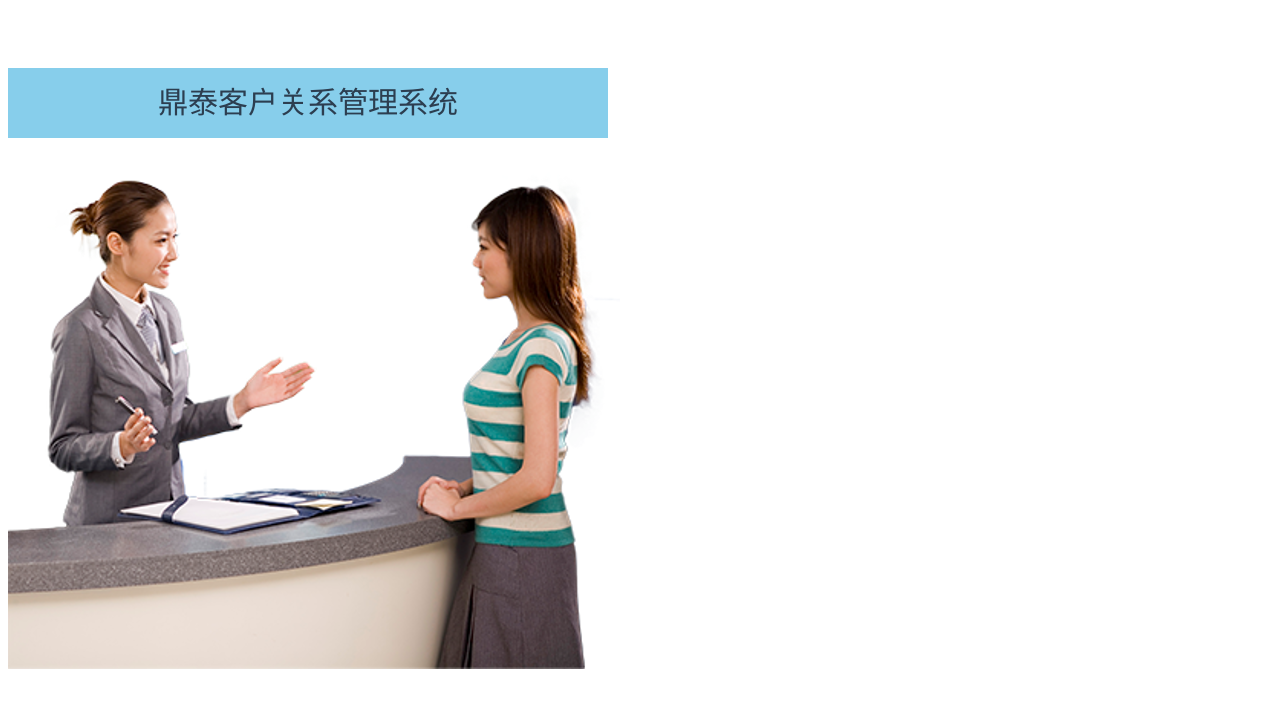
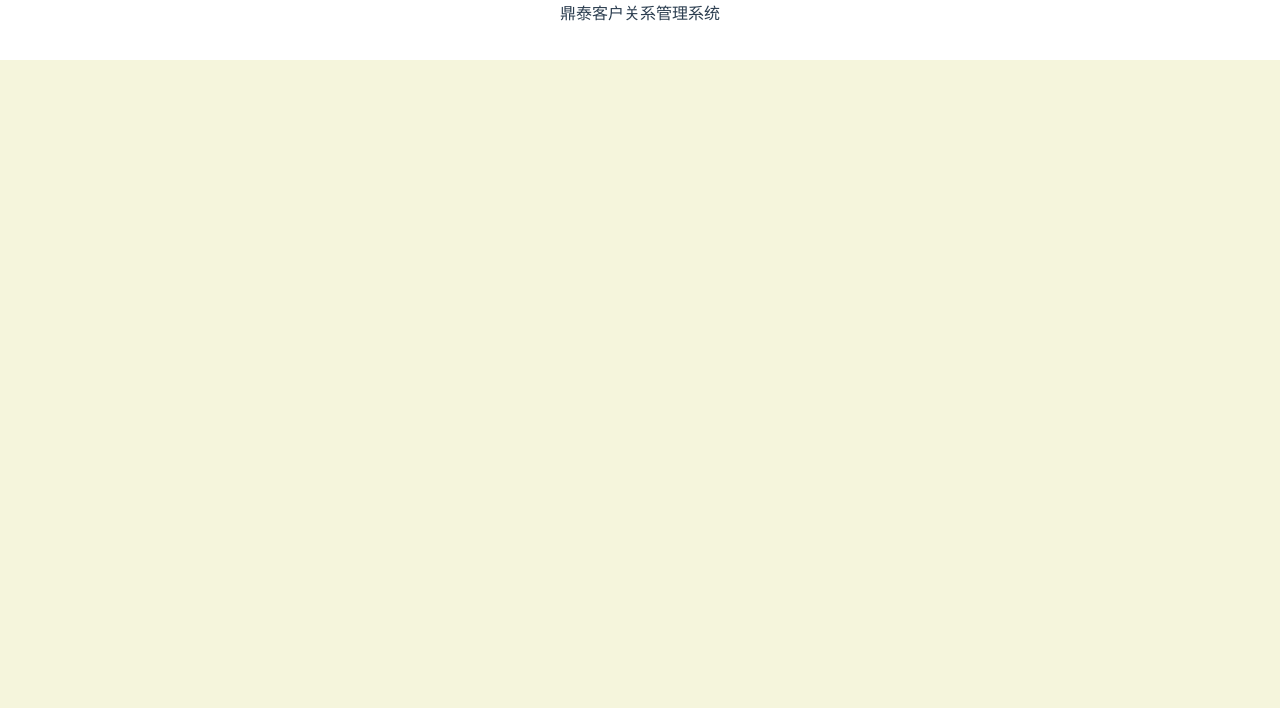
Before and after one commit to ToTlee/dingtai-cpms-web, a Vue app: page /#/ in a window 1280 px wide. Shown: the top 708 px of the page. Built offline with nearby package versions, Linux system fonts and the light colour scheme.

Commit message:
引入Element UI，添加整个网页的布局

```diff
--- a/package.json
+++ b/package.json
@@ -8,6 +8,7 @@
   },
   "dependencies": {
     "core-js": "^3.6.4",
+    "element-ui": "^2.4.5",
     "vue": "^2.6.11",
     "vue-class-component": "^7.2.2",
     "vue-property-decorator": "^8.3.0",
@@ -22,7 +23,10 @@
     "@vue/cli-service": "^4.2.0",
     "less": "^3.0.4",
     "less-loader": "^5.0.0",
+    "node-sass": "^4.9.2",
+    "sass-loader": "^7.0.3",
     "typescript": "~3.7.5",
+    "vue-cli-plugin-element": "^1.0.1",
     "vue-template-compiler": "^2.6.11"
   }
 }
--- a/public/index.html
+++ b/public/index.html
@@ -1,5 +1,5 @@
 <!DOCTYPE html>
-<html lang="en">
+<html lang="en" style="height: 100%;">
 
 <head>
     <meta charset="utf-8">
@@ -10,7 +10,7 @@
     <!-- <title><%= htmlWebpackPlugin.options.title %></title> -->
 </head>
 
-<body>
+<body style="height: 100%;margin: 0;">
     <noscript>
       <strong>We're sorry but <%= htmlWebpackPlugin.options.title %> doesn't work properly without JavaScript enabled. Please enable it to continue.</strong>
     </noscript>
--- a/src/App.vue
+++ b/src/App.vue
@@ -1,32 +1,36 @@
 <template>
 <div id="app">
-    <div id="nav">
-      <!-- <router-link to="/">Home</router-link> |
-      <router-link to="/about">About</router-link> -->
-    </div>
-    <router-view/>
+    <nav-top class="nav-top"></nav-top>
+    <router-view style="flex:1"></router-view>
+    <nav-bottom class="nav-bottom"></nav-bottom>
 </div>
 </template>
 
-<style lang="less">
+<script>
+import HelloWorld from './components/HelloWorld.vue'
+import NavigationBarTop from './views/NavigationBar/NavigationBarTop'
+import NavigationBarBottom from './views/NavigationBar/NavigationBarBottom'
+
+export default {
+    name: 'app',
+    components: {
+        HelloWorld,
+        "nav-top": NavigationBarTop,
+        "nav-bottom": NavigationBarBottom
+    }
+}
+</script>
+
+<style>
 #app {
-  font-family: Avenir, Helvetica, Arial, sans-serif;
+    font-family: 'Avenir', Helvetica, Arial, sans-serif;
     -webkit-font-smoothing: antialiased;
     -moz-osx-font-smoothing: grayscale;
     text-align: center;
     color: #2c3e50;
+    height: 100%;
+    display: flex;
+    flex-direction: column;
 }
 
-#nav {
-  padding: 30px;
-
-  a {
-    font-weight: bold;
-    color: #2c3e50;
-
-    &.router-link-exact-active {
-      color: #42b983;
-    }
-  }
-}
 </style>
--- /dev/null
+++ b/src/element-variables.scss
@@ -0,0 +1,12 @@
+/*
+Write your variables here. All available variables can be
+found in element-ui/packages/theme-chalk/src/common/var.scss.
+For example, to overwrite the theme color:
+*/
+
+$--color-primary: skyblue;
+
+/* icon font path, required */
+
+$--font-path: '~element-ui/lib/theme-chalk/fonts';
+@import "~element-ui/packages/theme-chalk/src/index";
--- a/src/main.ts
+++ b/src/main.ts
@@ -2,6 +2,7 @@ import Vue from 'vue'
 import App from './App.vue'
 import router from './router'
 import store from './store'
+import './plugins/element.js'
 
 Vue.config.productionTip = false
 
--- /dev/null
+++ b/src/plugins/element.js
@@ -0,0 +1,5 @@
+import Vue from 'vue'
+import Element from 'element-ui'
+import '../element-variables.scss'
+
+Vue.use(Element)
--- a/src/router/index.ts
+++ b/src/router/index.ts
@@ -9,7 +9,7 @@ const routes = [
   {
     path: '/',
     name: appConstants.APP_NAME,
-    component: Login
+    component: Home
   },
   {
     path: '/about',
--- a/src/views/Home.vue
+++ b/src/views/Home.vue
@@ -1,21 +1,23 @@
 <template>
-  <div class="home">
-    <img alt="Vue logo" src="../assets/logo.png">
-    <HelloWorld msg="Welcome to Your Vue.js App"/>
-  </div>
+<div class="home">
+</div>
 </template>
 
 <script>
 // @ is an alias to /src
-import HelloWorld from '@/components/HelloWorld.vue'
 import Permission from '../router/permission'
 export default {
-  name: 'Home',
-  components: {
-    HelloWorld
-  },
-  created() {
+    name: 'Home',
+    components: {},
+    created() {
 
-  },
+    },
 }
 </script>
+
+<style scoped>
+.home {
+    background-color: beige;
+    width: 100%
+}
+</style>
--- a/src/views/NavigationBar/NavigationBarTop.vue
+++ b/src/views/NavigationBar/NavigationBarTop.vue
@@ -1,4 +1,28 @@
 <!-- 顶部导航栏 -->
 <template>
+<div>
+    <div class="nav_top">
+        {{appName}}
+    </div>
+</div>
+</template>
 
-</template>
+<script>
+import {
+    appConstants
+} from '../../AppConstants'
+
+export default {
+    data() {
+        return {
+            appName: appConstants.APP_NAME
+        }
+    }
+}
+</script>
+
+<style scoped>
+.nav_top {
+    height: 60px;
+}
+</style>
```
Also changed, not shown: 1 other file (tests, documents, lock files or other folders). Lines whose indentation alone changed are shown as unchanged.
